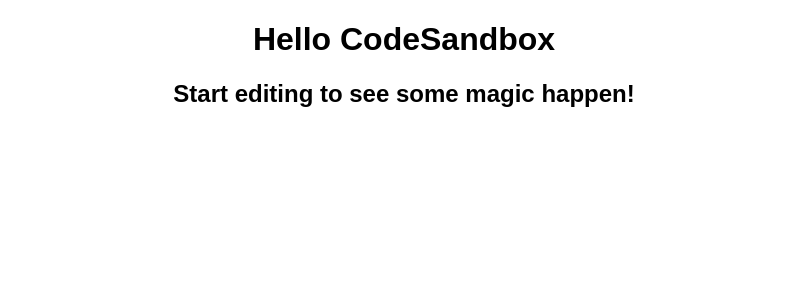
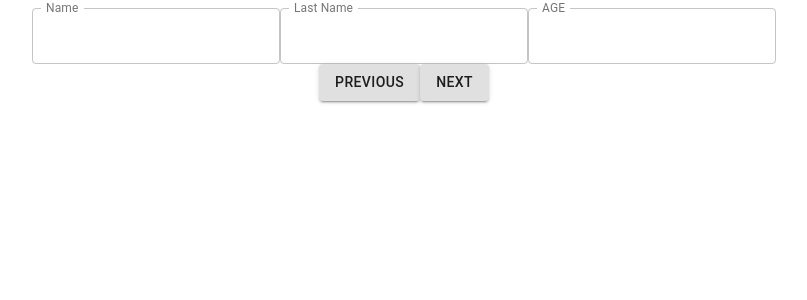
Before and after one commit to surya-trv-13/React-Hook-Form-Issue, a React (Create React App) app: page / in a window 1280 px wide. Shown: the top 300 px of the page, without its empty margins (236-1043 px from the left). Built offline with nearby package versions, Linux system fonts and the light colour scheme.

Commit message:
Initial Commit

```diff
--- a/package.json
+++ b/package.json
@@ -12,7 +12,9 @@
     "react": "17.0.2",
     "react-dom": "17.0.2",
     "react-hook-form": "7.3.6",
-    "react-scripts": "4.0.0"
+    "react-redux": "7.2.4",
+    "react-scripts": "4.0.0",
+    "redux": "4.1.0"
   },
   "devDependencies": {
     "@babel/runtime": "7.13.8",
--- a/src/App.js
+++ b/src/App.js
@@ -1,10 +1,10 @@
 import "./styles.css";
+import CreateFrom from "./components/CreateForm";
 
 export default function App() {
   return (
     <div className="App">
-      <h1>Hello CodeSandbox</h1>
-      <h2>Start editing to see some magic happen!</h2>
+      <CreateFrom />
     </div>
   );
 }
--- /dev/null
+++ b/src/actions/actionTypes.js
@@ -0,0 +1,2 @@
+export const UPDATE_STEP = "UPDATE_STEP";
+export const PREVIOUS_STEP = "PREVIOUS_STEP";
--- /dev/null
+++ b/src/actions/stepAction.js
@@ -0,0 +1,9 @@
+import { UPDATE_STEP, PREVIOUS_STEP } from "./actionTypes";
+
+export const updateStep = () => ({
+  type: UPDATE_STEP
+});
+
+export const previousStep = () => ({
+  type: PREVIOUS_STEP
+});
--- /dev/null
+++ b/src/components/CreateForm.jsx
@@ -0,0 +1,80 @@
+import React from "react";
+import { connect } from "react-redux";
+import { useForm, Controller } from "react-hook-form";
+import { data } from "../data.js";
+import { TextField, FormControl, Button } from "@material-ui/core";
+import { updateStep, previousStep } from "../actions/stepAction";
+
+const CreateForm = ({ activeStep, updateStep, previousStep }) => {
+  const {
+    control,
+    handleSubmit,
+    formState: { errors }
+  } = useForm({
+    mode: "all"
+  });
+
+  const onSubmit = (data) => {
+    console.log(data);
+    updateStep();
+  };
+
+  return (
+    <div>
+      <form onSubmit={handleSubmit(onSubmit)}>
+        {data &&
+          data[activeStep].map((formField) => {
+            if (formField.type === "TextField") {
+              return (
+                <Controller
+                  control={control}
+                  name={formField.name}
+                  render={({ field: { ref, ...inputProps } }) => (
+                    <FormControl variant="outlined">
+                      <TextField
+                        {...inputProps}
+                        variant="outlined"
+                        label={formField.label}
+                        required={formField?.isMandatory}
+                        InputLabelProps={{
+                          shrink: true
+                        }}
+                        inputRef={ref}
+                        error={errors?.[formField.name]}
+                        helperText={
+                          errors?.[formField.name] &&
+                          errors?.[formField.name].message
+                        }
+                        InputProps={{
+                          autoComplete: "off"
+                        }}
+                      />
+                    </FormControl>
+                  )}
+                />
+              );
+            }
+          })}
+        <div>
+          <Button variant="contained" onClick={previousStep}>
+            PREVIOUS
+          </Button>
+          <Button variant="contained" type="submit">
+            NEXT
+          </Button>
+        </div>
+      </form>
+    </div>
+  );
+};
+
+const mapStateToProps = (state) => ({
+  activeStep: state.stepReducer.activeStep
+});
+
+const mapDispatchToProps = (dispatch) => ({
+  updateStep: () => dispatch(updateStep()),
+  previousStep: () => dispatch(previousStep())
+});
+
+export default connect(mapStateToProps, mapDispatchToProps)(CreateForm);
--- /dev/null
+++ b/src/data.js
@@ -0,0 +1,41 @@
+export const data = [
+  [
+    {
+      label: "Name",
+      name: "insert_name",
+      type: "TextField"
+    },
+    {
+      label: "Last Name",
+      name: "insert_lname",
+      type: "TextField"
+    },
+    {
+      label: "AGE",
+      name: "insert_age",
+      type: "TextField"
+    }
+  ],
+  [
+    {
+      label: "Name 2",
+      name: "insert_name1",
+      type: "TextField"
+    },
+    {
+      label: "Last Name 2",
+      name: "insert_lname2",
+      type: "TextField"
+    },
+    {
+      label: "AGE 2",
+      name: "insert_age3",
+      type: "TextField"
+    },
+    {
+      label: "EDUCATION 2",
+      name: "insert_edu3",
+      type: "TextField"
+    }
+  ]
+];
--- a/src/index.js
+++ b/src/index.js
@@ -1,12 +1,16 @@
 import { StrictMode } from "react";
 import ReactDOM from "react-dom";
+import { Provider } from "react-redux";
+import store from "./store";
 
 import App from "./App";
 
 const rootElement = document.getElementById("root");
 ReactDOM.render(
-  <StrictMode>
-    <App />
-  </StrictMode>,
+  <Provider store={store}>
+    <StrictMode>
+      <App />
+    </StrictMode>
+  </Provider>,
   rootElement
 );
--- /dev/null
+++ b/src/reducers/rootReducers.js
@@ -0,0 +1,7 @@
+import { combineReducers } from "redux";
+
+import stepReducer from "./stepReducers";
+
+export const rootReducer = combineReducers({
+  stepReducer
+});
--- /dev/null
+++ b/src/reducers/stepReducers.js
@@ -0,0 +1,18 @@
+import { UPDATE_STEP, PREVIOUS_STEP } from "../actions/actionTypes";
+
+const initialState = {
+  activeStep: 0
+};
+
+const stepReducer = (state = initialState, action = {}) => {
+  switch (action.type) {
+    case UPDATE_STEP:
+      return { activeStep: (state.activeStep + 1) % 2 };
+    case PREVIOUS_STEP:
+      return { activeStep: state.activeStep > 0 ? state.activeStep - 1 : 0 };
+    default:
+      return state;
+  }
+};
+
+export default stepReducer;
--- /dev/null
+++ b/src/store.js
@@ -0,0 +1,7 @@
+import { createStore } from "redux";
+
+import { rootReducer } from "./reducers/rootReducers";
+
+const store = createStore(rootReducer);
+
+export default store;
```
